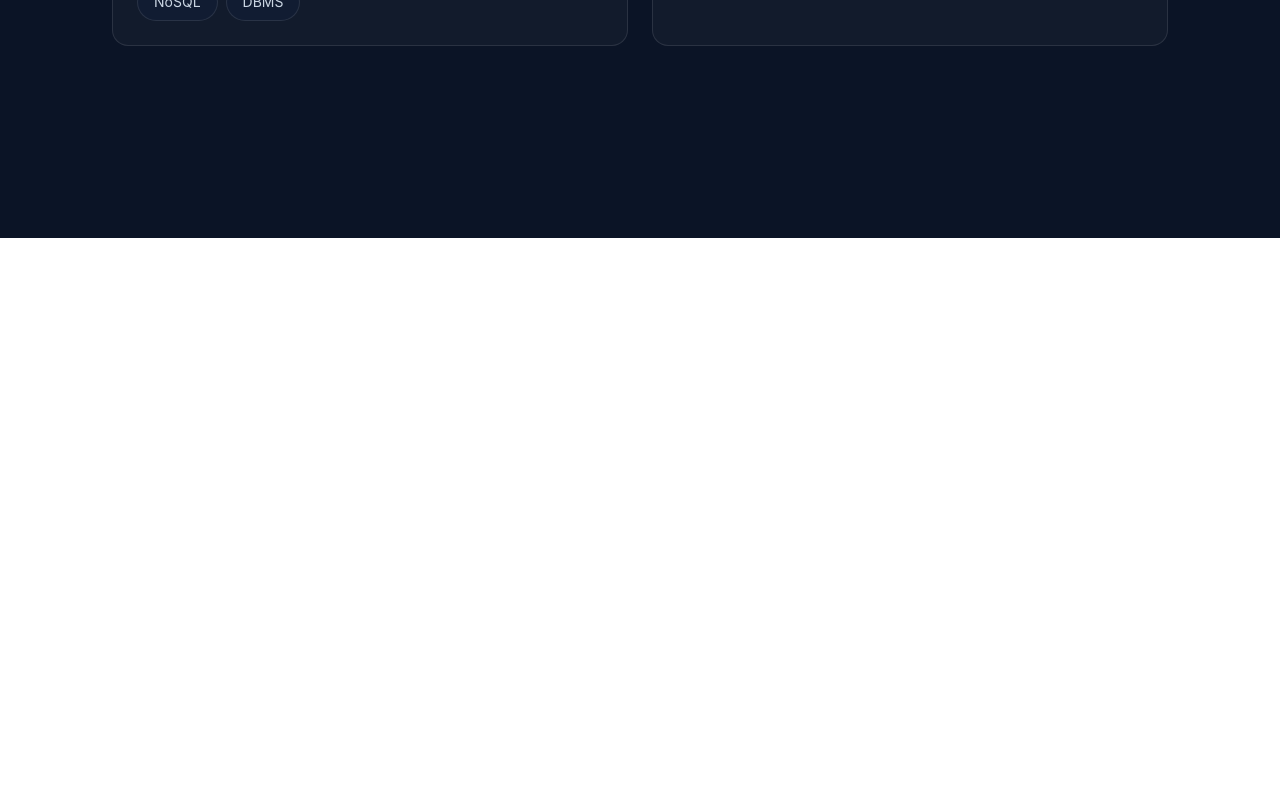
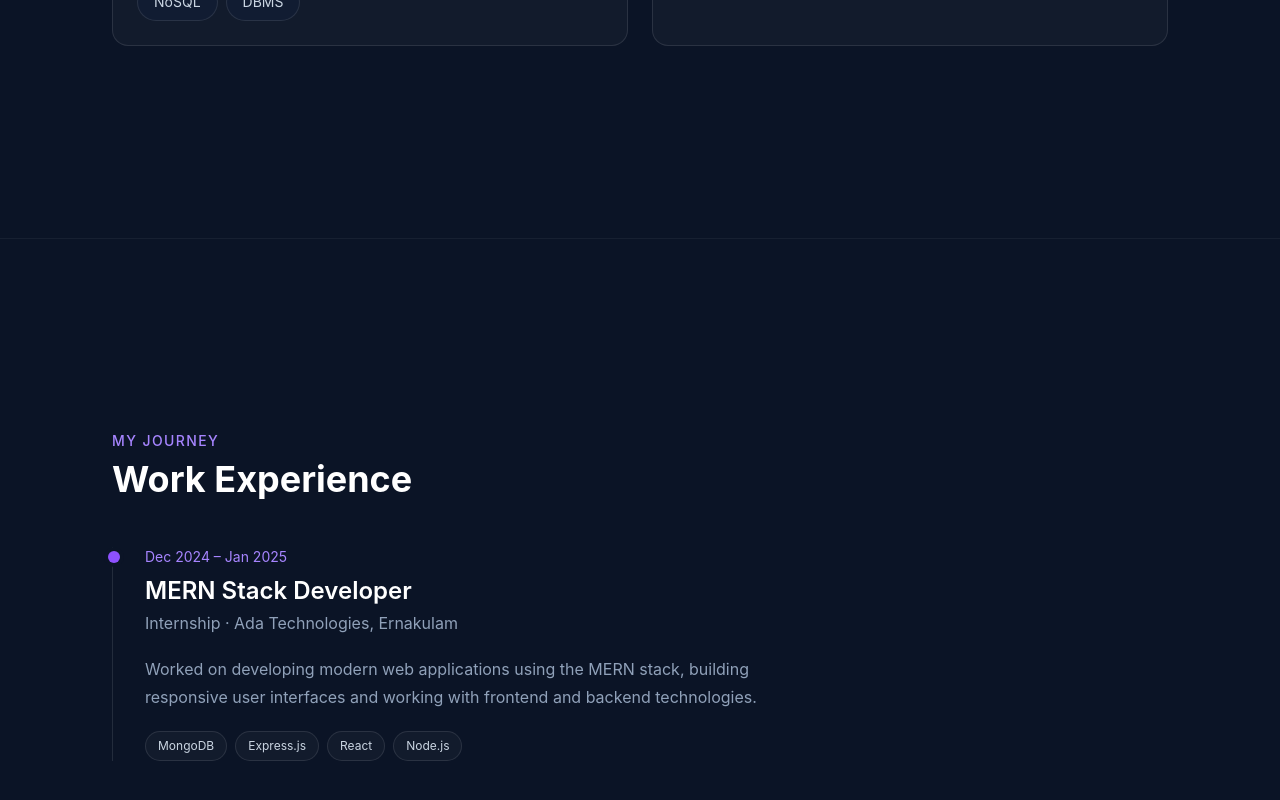
Before and after one commit to RashiShekhar/My-Portfolio, a React (Vite) app: page / in a window 1280 px wide. Shown: the part 3740-4540 px from the top of the page. Before the commit the page ends 3978 px from the top, so only its background shows below. Built offline with nearby package versions, Linux system fonts and the light colour scheme.

Commit message:
Complete Experience section

```diff
--- a/src/App.jsx
+++ b/src/App.jsx
@@ -4,6 +4,7 @@ import Hero from './components/Hero'
 import { Component } from 'react'
 import Projects from './components/Projects';
 import Skills from './components/Skills';
+import Experience from './components/Experience';
 
 export default function App() {
   return (
@@ -29,6 +30,12 @@ export default function App() {
     </div>
   </section>
 
+  <section id="experience" className="border-t border-white/5 py-24">
+    <div className="mx-auto max-w-6xl px-6">
+      <Experience />
+    </div>
+  </section>
+
 </main>
   );
 }
--- a/src/components/Experience.jsx
+++ b/src/components/Experience.jsx
@@ -0,0 +1,55 @@
+function Experience() {
+  return (
+    <section id="experience">
+      <div className="mx-auto max-w-6xl px-6 py-24">
+
+        <p className="mb-2 text-sm font-medium uppercase tracking-widest text-violet-400">
+          My Journey
+        </p>
+
+        <h2 className="text-4xl font-bold text-white">
+          Work Experience
+        </h2>
+
+        <div className="mt-12 border-l border-white/10 pl-8">
+
+          <div className="relative">
+            <span className="absolute -left-[37px] top-1 h-3 w-3 rounded-full bg-violet-500 ring-4 ring-[#0B1426]" />
+
+            <p className="text-sm text-violet-400">
+              Dec 2024 – Jan 2025
+            </p>
+
+            <h3 className="mt-2 text-2xl font-semibold text-white">
+              MERN Stack Developer
+            </h3>
+
+            <p className="mt-1 text-slate-400">
+              Internship · Ada Technologies, Ernakulam
+            </p>
+
+            <p className="mt-5 max-w-2xl leading-7 text-slate-400">
+              Worked on developing modern web applications using the MERN
+              stack, building responsive user interfaces and working with
+              frontend and backend technologies.
+            </p>
+
+            <div className="mt-5 flex flex-wrap gap-2">
+              {["MongoDB", "Express.js", "React", "Node.js"].map((tech) => (
+                <span
+                  key={tech}
+                  className="rounded-full border border-white/10 bg-white/[0.03] px-3 py-1.5 text-xs text-slate-300"
+                >
+                  {tech}
+                </span>
+              ))}
+            </div>
+          </div>
+
+        </div>
+      </div>
+    </section>
+  );
+}
+
+export default Experience;
```
